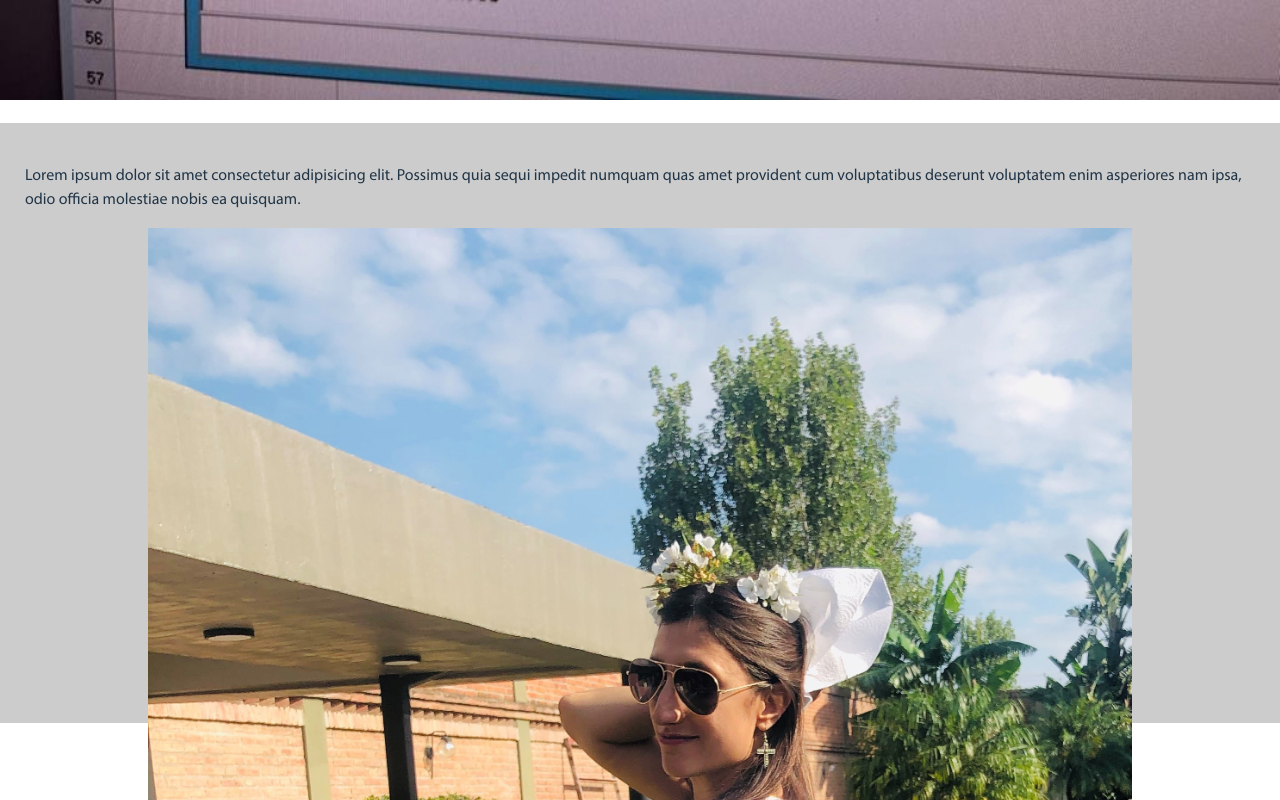
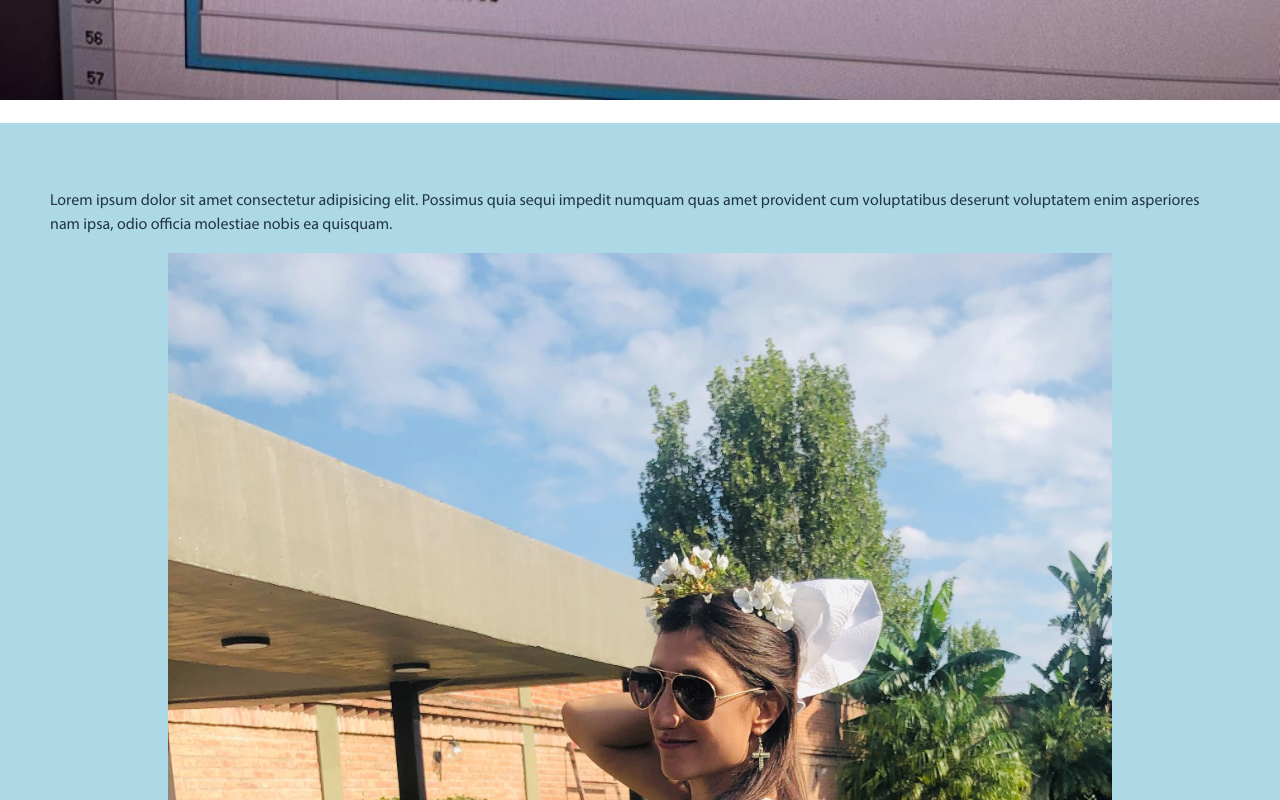
Before and after one commit to ceciboscarino/PuntoDamia, a React (Vite) app: page / in a window 1280 px wide. Shown: the part 860-1660 px from the top of the page. Built offline with nearby package versions, Linux system fonts and the light colour scheme.

Commit message:
before rebase

```diff
--- a/src/pages/Portfolio/components/about-me/AboutMe.tsx
+++ b/src/pages/Portfolio/components/about-me/AboutMe.tsx
@@ -6,16 +6,18 @@ import 'transition-style';
 
 function AboutMe() {
     return (
-        <div transition-style="in:circle:bottom-right">
-            <AboutMeContainer id="aboutme">
+        <>
+        <AboutMeContainer id="aboutme">
+            <div transition-style="in:circle:top-right" className="animation">
                 <h1>Nosotros</h1>
                 <div>
                     <p> Lorem ipsum dolor sit amet consectetur adipisicing elit. Possimus quia sequi impedit numquam quas amet provident cum voluptatibus deserunt voluptatem enim asperiores nam ipsa, odio officia molestiae nobis ea quisquam.</p>
 
                     <AboutMeImg  alt= "picture" src= {aboutmeimage} />
                 </div>
-            </AboutMeContainer>
-        </div>
+            </div>
+        </AboutMeContainer>
+        </>
     )
 }
 export default AboutMe
--- a/src/pages/Portfolio/components/about-me/styled-components/AboutMe.styled.ts
+++ b/src/pages/Portfolio/components/about-me/styled-components/AboutMe.styled.ts
@@ -31,6 +31,11 @@ div{
 
 }
 
+.animation{
+    background-color: lightblue;
+    --transition__duration: 7s;
+}
+
 `;
 export const  AboutMeImg = styled.img`
 
```
